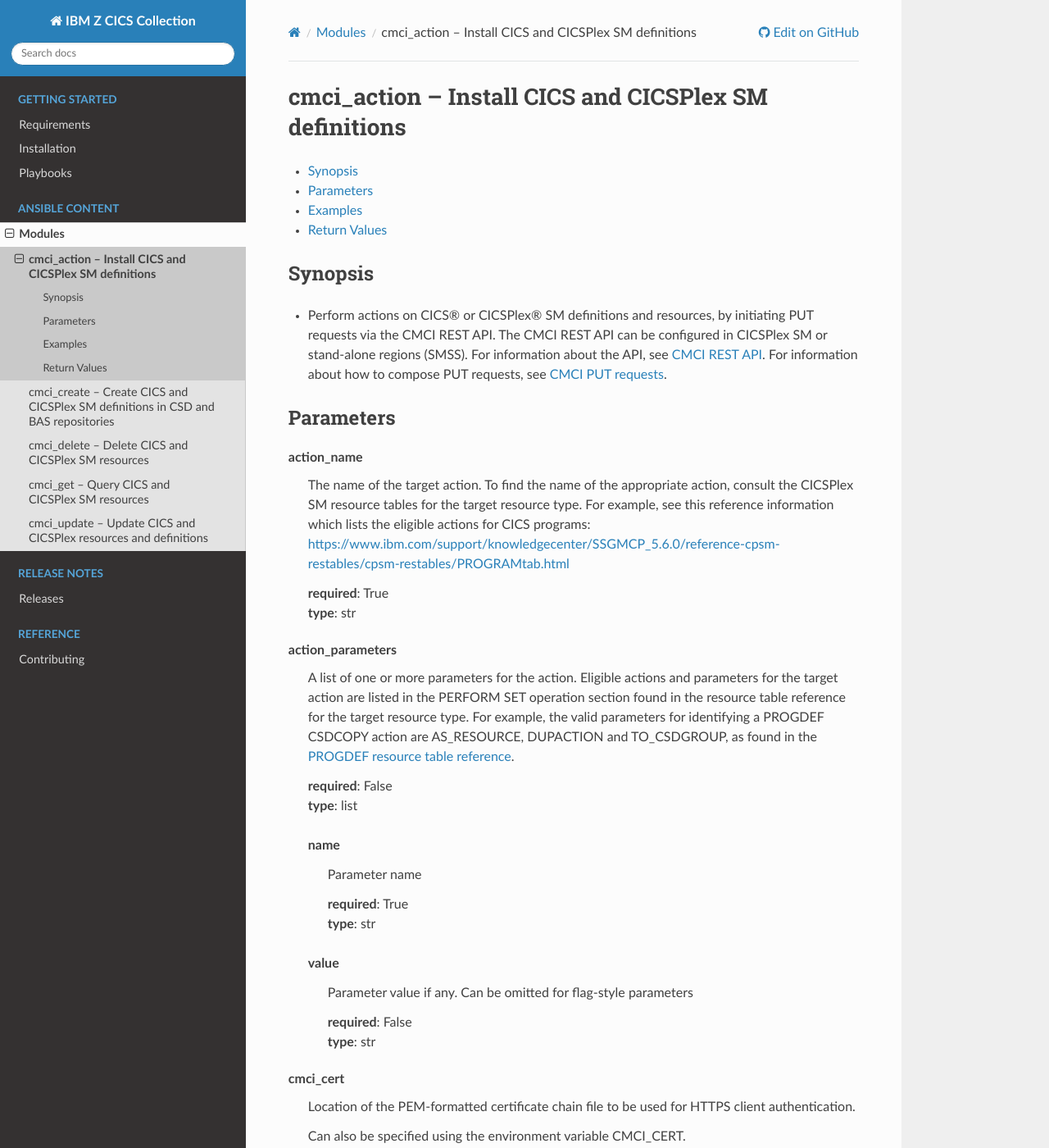
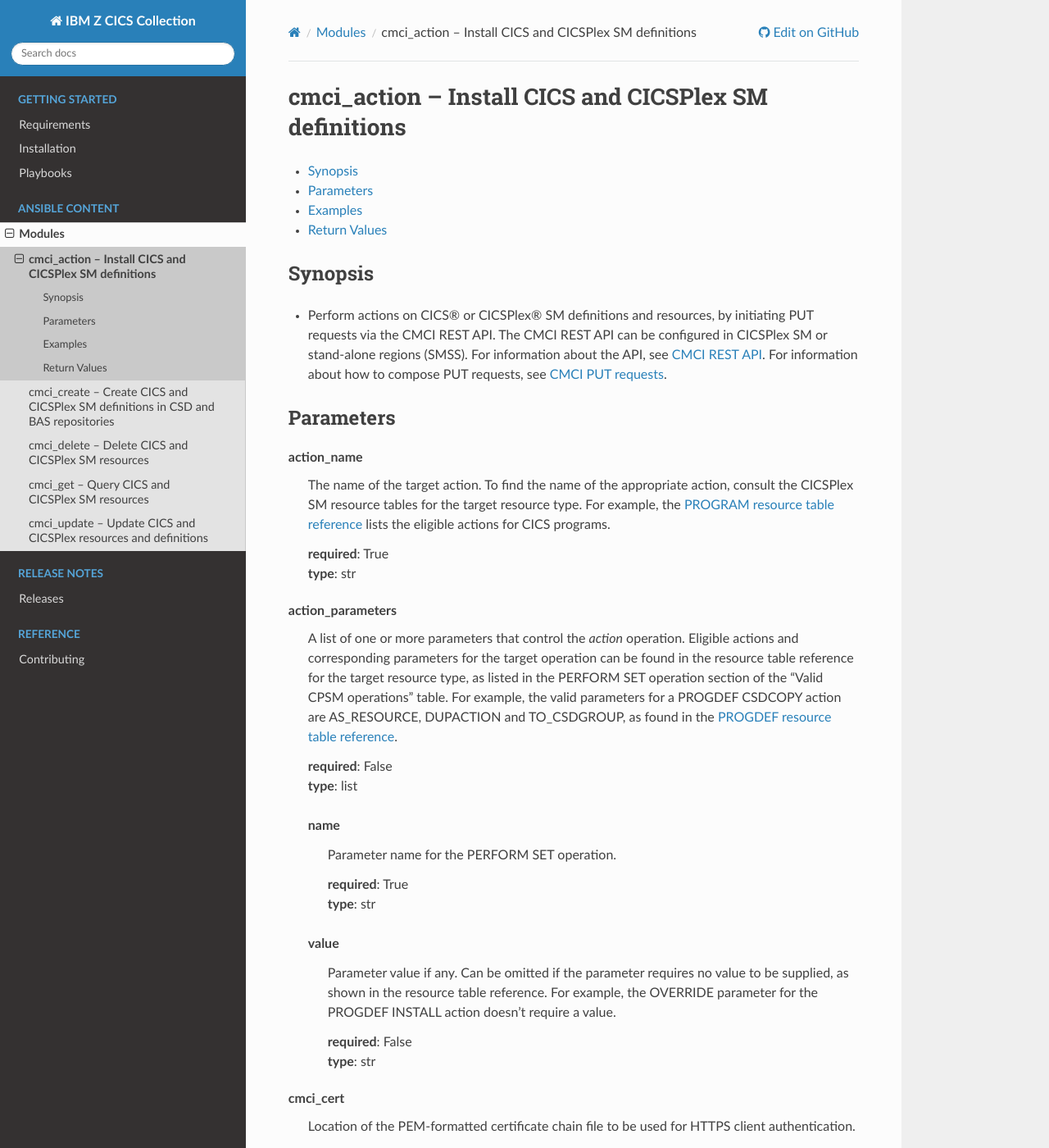
Before and after one commit to ansible-collections/ibm_zos_cics, a Sphinx documentation site: the page built from docs/source/modules/cmci_action.rst, in a window 1280 px wide and 1400 px high. Shown: the whole window at 82% size. Built offline with Sphinx 7.4.7 and the Read the Docs theme 2.0.0, drawn with Linux system fonts in a browser that asks for light colours.

```diff
--- a/docs/source/modules/cmci_action.rst
+++ b/docs/source/modules/cmci_action.rst
@@ -32,7 +32,7 @@ Parameters
 
 
 action_name
-  The name of the target action.  To find the name of the appropriate action, consult the CICSPlex SM resource tables for the target resource type.  For example, see this reference information which lists the eligible actions for CICS programs: https://www.ibm.com/support/knowledgecenter/SSGMCP_5.6.0/reference-cpsm-restables/cpsm-restables/PROGRAMtab.html
+  The name of the target action. To find the name of the appropriate action, consult the CICSPlex SM resource tables for the target resource type. For example, the `PROGRAM resource table reference <https://www.ibm.com/support/knowledgecenter/en/SSGMCP_5.6.0/reference-cpsm-restables/cpsm-restables/PROGRAMtab.html>`_ lists the eligible actions for CICS programs.
 
 
 
@@ -42,7 +42,7 @@ action_name
 
 
 action_parameters
-  A list of one or more parameters for the action.  Eligible actions and  parameters for the target action are listed in the PERFORM SET operation section found in the resource table reference for the target resource type. For example, the valid parameters for identifying a PROGDEF CSDCOPY action are AS_RESOURCE, DUPACTION and TO_CSDGROUP, as found in the `PROGDEF resource table reference <https://www.ibm.com/support/knowledgecenter/en/SSGMCP_5.6.0/reference-cpsm-restables/cpsm-restables/PROGDEFtab.html>`_.
+  A list of one or more parameters that control the *action* operation. Eligible actions and  corresponding parameters for the target operation can be found in the resource table reference  for the target resource type, as listed in the PERFORM SET operation section of the "Valid CPSM operations" table. For example, the valid parameters for a PROGDEF CSDCOPY action are AS_RESOURCE, DUPACTION and TO_CSDGROUP, as found in the `PROGDEF resource table reference <https://www.ibm.com/support/knowledgecenter/en/SSGMCP_5.6.0/reference-cpsm-restables/cpsm-restables/PROGDEFtab.html>`_.
 
 
 
@@ -52,7 +52,7 @@ action_parameters
 
 
   name
-    Parameter name
+    Parameter name for the PERFORM SET operation.
 
 
     | **required**: True
@@ -61,7 +61,8 @@ action_parameters
 
 
   value
-    Parameter value if any.  Can be omitted for flag-style parameters
+    Parameter value if any. Can be omitted if the parameter requires no value to be supplied, as shown in the resource table reference. For example, the OVERRIDE parameter for the PROGDEF INSTALL action  doesn't require a value.
+
 
 
     | **required**: False
--- a/docs/source/modules/cmci_create.rst
+++ b/docs/source/modules/cmci_create.rst
@@ -132,7 +132,7 @@ context
 
 
 create_parameters
-  A list of one or more parameters for the create operation.  Eligible parameters for the CREATE operation can be found in the resource table reference for the target resource type, as valid parameters for the CREATE operation in the "Valid CPSM operations" table. For example, the only valid parameter for a PROGDEF resource CREATE is CSD, as found in the `PROGDEF resource table reference <https://www.ibm.com/support/knowledgecenter/en/SSGMCP_5.6.0/reference-cpsm-restables/cpsm-restables/PROGDEFtab.html>`_.
+  A list of one or more parameters that control the *create* operation. Eligible parameters for the CREATE operation can be found in the resource table reference for the target resource type, as listed in the CREATE operation section of the "Valid CPSM operations" table. For example, the only valid parameter for a PROGDEF CREATE operation is CSD, as found in the `PROGDEF resource table reference <https://www.ibm.com/support/knowledgecenter/en/SSGMCP_5.6.0/reference-cpsm-restables/cpsm-restables/PROGDEFtab.html>`_.
 
 
 
@@ -142,7 +142,7 @@ create_parameters
 
 
   name
-    Parameter name
+    Parameter name for the CREATE operation.
 
 
     | **required**: True
@@ -151,7 +151,7 @@ create_parameters
 
 
   value
-    Parameter value if any.  Can be omitted for flag-style parameters
+    Parameter value if any. Can be omitted if the parameter requires no value to be supplied, as shown in the resource table reference. For example, the CSD parameter for the PROGDEF CREATE operation doesn't require a value.
 
 
     | **required**: False
--- a/docs/source/modules/cmci_update.rst
+++ b/docs/source/modules/cmci_update.rst
@@ -278,7 +278,7 @@ type
 
 
 update_parameters
-  A list of one or more parameters for the update operation.  Eligible parameters for the UPDATE operation can be found in the resource table reference for the target resource type, as valid parameters for the UPDATE operation in the "Valid CPSM operations" table. For example, the valid parameters for a PROGDEF resource UPDATE are CSD and RESGROUP, as found in the `PROGDEF resource table reference <https://www.ibm.com/support/knowledgecenter/en/SSGMCP_5.6.0/reference-cpsm-restables/cpsm-restables/PROGDEFtab.html>`_.
+  A list of one or more parameters that control the *update* operation. Eligible parameters for the UPDATE operation can be found in the resource table reference for the target resource type, as listed in the UPDATE operation section of the "Valid CPSM operations" table. For example, the valid parameters for a PROGDEF UPDATE  operation are CSD and RESGROUP, as found in the `PROGDEF resource table reference <https://www.ibm.com/support/knowledgecenter/en/SSGMCP_5.6.0/reference-cpsm-restables/cpsm-restables/PROGDEFtab.html>`_.
 
 
 
@@ -288,7 +288,7 @@ update_parameters
 
 
   name
-    Parameter name
+    Parameter name for the UPDATE operation.
 
 
     | **required**: True
@@ -297,7 +297,7 @@ update_parameters
 
 
   value
-    Parameter value if any.  Can be omitted for flag-style parameters
+    Parameter value if any. Can be omitted if the parameter requires no value to be supplied, as shown in the resource table reference. For example, the CSD parameter for the PROGDEF UPDATE operation doesn't require a value.
 
 
     | **required**: False
```
Also changed, not shown: README.md (+3 -3 lines), 3 other files.
